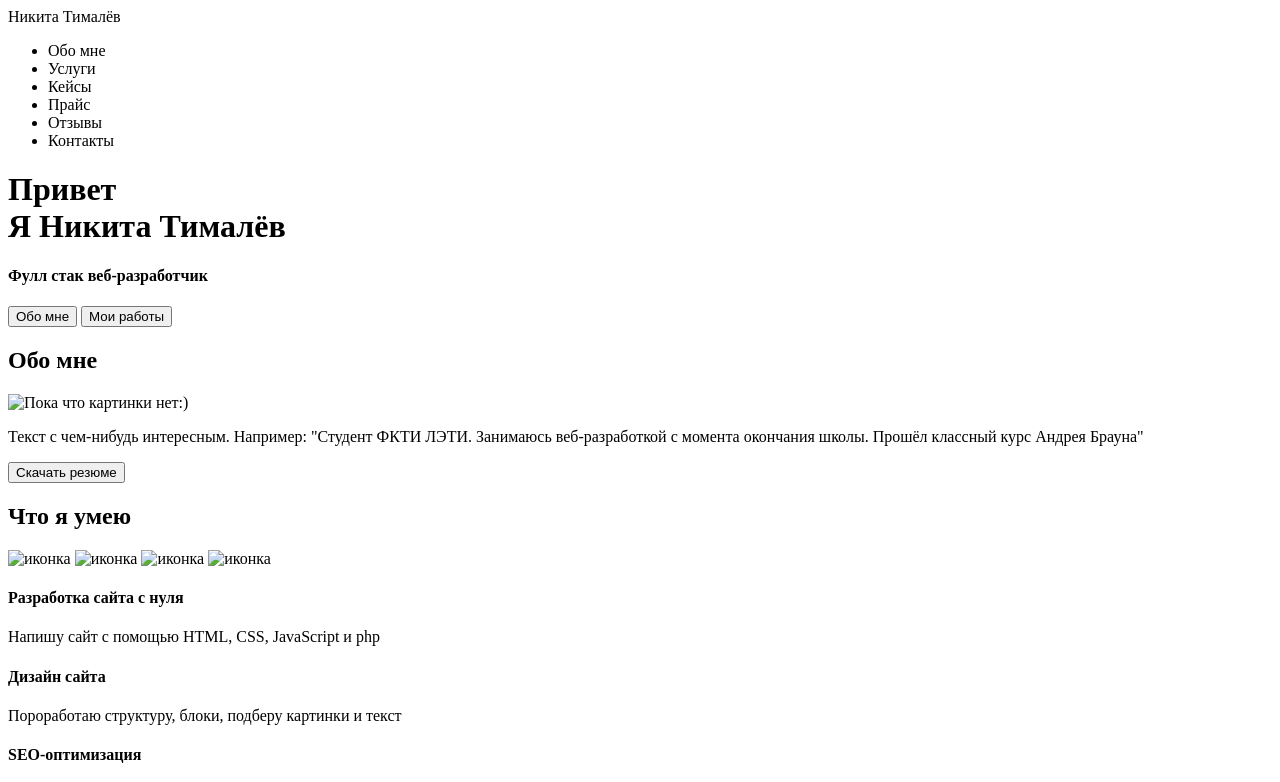
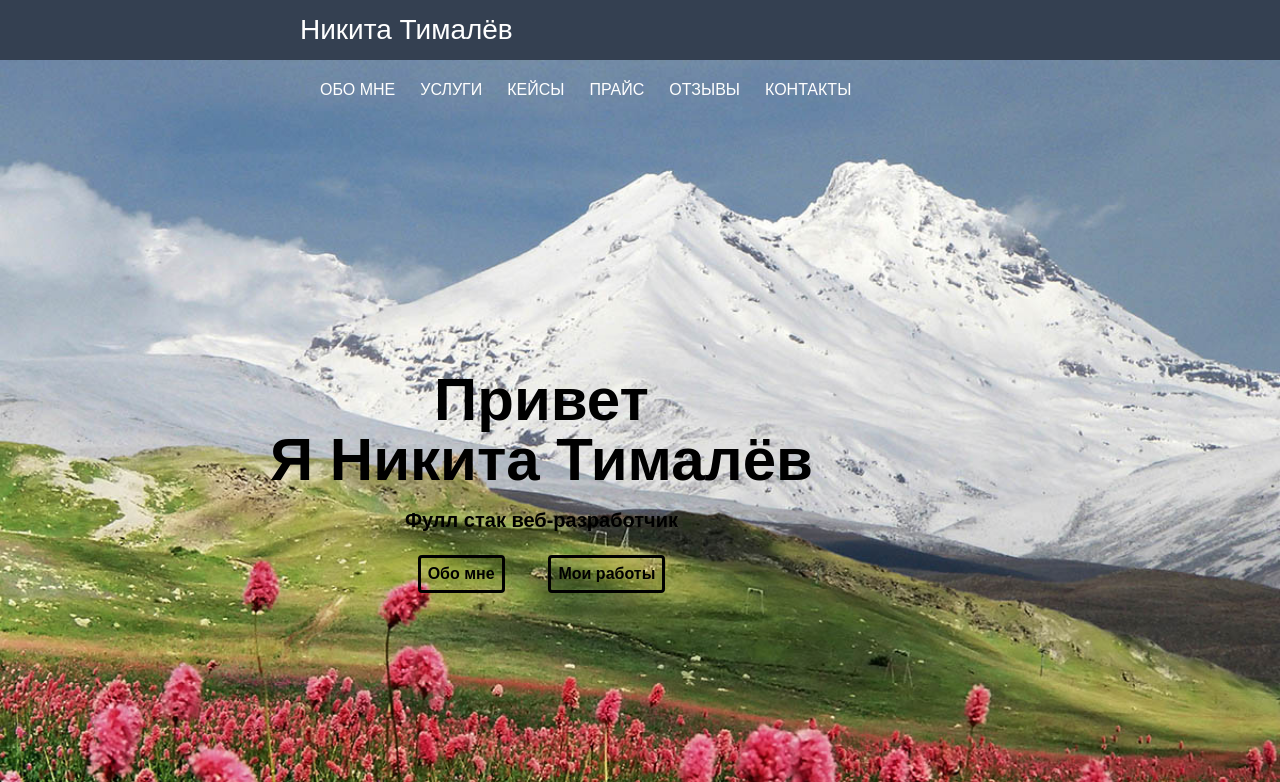
Before and after one commit to MartinIce/MartinIce.github.io, a plain HTML site: page src/index.html in a window 1280 px wide. Shown: the top 782 px of the page. Drawn offline with Linux system fonts and the light colour scheme; a small style sheet from the web is missing.

Commit message:
Changed css
Оформлен первый блок сайта (картинка + текста + кнопки)

```diff
--- /dev/null
+++ b/src/css/reset.css
@@ -0,0 +1,41 @@
+*{
+    padding: 0;
+    margin: 0;
+    border: 0;
+}
+
+*,*:before, *:after{
+	-moz-box-sizing: border-box;
+	-webkit-box-sizing: border-box;
+	box-sizing: border-box;
+}
+
+:focus, :active{outline: none;}
+a:focus, a:active{outline: none;}
+
+nav, footer, header, aside{display: block;}
+
+html, body{
+height:100%;
+width:100%;
+font-size 100%;
+line-height: 1;
+font-size:14px;
+-ms-text-size-adjust: 100%;
+-moz-text-size-adjust: 100%;
+-webkit-text-size-adjust: 100%;
+}
+
+input, button, textarea{font-family: inherit;
+}
+
+input::-ms-clear{display: none;}
+button{cursor: pointer;}
+button::-moz-focus-inner{padding: 0; border:0;}
+a, a:visited{text-decoration: none; color: black;}
+a:hover{text-decoration: none;}
+ul li{list-style: none;}
+img{vertical-align: top;}
+
+
+h1,h2,h3,h4,h5,h6{font-size: inherit; font-weight: 400;}
--- a/src/css/style.css
+++ b/src/css/style.css
@@ -1,3 +1,7 @@
+body {
+    font-family: Arial, sans-serif;
+}
+
 .dno {
     text-align: center
 }
@@ -13,3 +17,64 @@
 .contacts {
     background-color: aliceblue;
 }
+
+nav {
+    width: 100%;
+    height: 60px;
+    background: #344051
+}
+
+.logo {
+    color: #fff;
+    font-size: 28px;
+    margin-left: 300px;
+    line-height: 60px;
+    float: left;
+}
+
+.menu {
+    float: left;
+    padding-left: 320px;
+}
+
+.menu li {
+    float: left;
+    color: #fff;
+    font-size: 16px;
+    line-height: 60px;
+    margin-right: 25px;
+    text-transform: uppercase;
+}
+
+.main {
+    width: 100%;
+    height: calc(100% - 60px);
+    background: url(../img/fon.jpg) round no-repeat;
+}
+
+.title_container {
+    float: left;
+    margin: 250px 0px 0px 270px;
+    text-align: center;
+}
+
+.title_container h1 {
+    font-size: 60px;
+    font-weight: 600;
+}
+
+.title_container h4 {
+    margin-top: 20px;
+    font-size: 20px;
+    font-weight: 600;
+}
+
+.title_container input {
+    margin: 25px 20px 0px 20px;
+    border: 3px solid black;
+    border-radius: 4px;
+    padding: 7px;
+    font-size: 16px;
+    font-weight: 700;
+    background: none;
+}
--- a/src/index.html
+++ b/src/index.html
@@ -4,7 +4,8 @@
 <head>
     <meta charset="UTF-8">
     <title>Никита Тималёв веб-вёрстка</title>
-    <link rel="stylesheet" href="C:/Program Files (x86)/Brackets/samples/ru/FirstProject/src/css/style.css">
+    <link rel="stylesheet" href="css/reset.css">
+    <link rel="stylesheet" href="css/style.css">
 </head>
 
 <body>
```
Also changed, not shown: src/img/fon.jpg (added).
